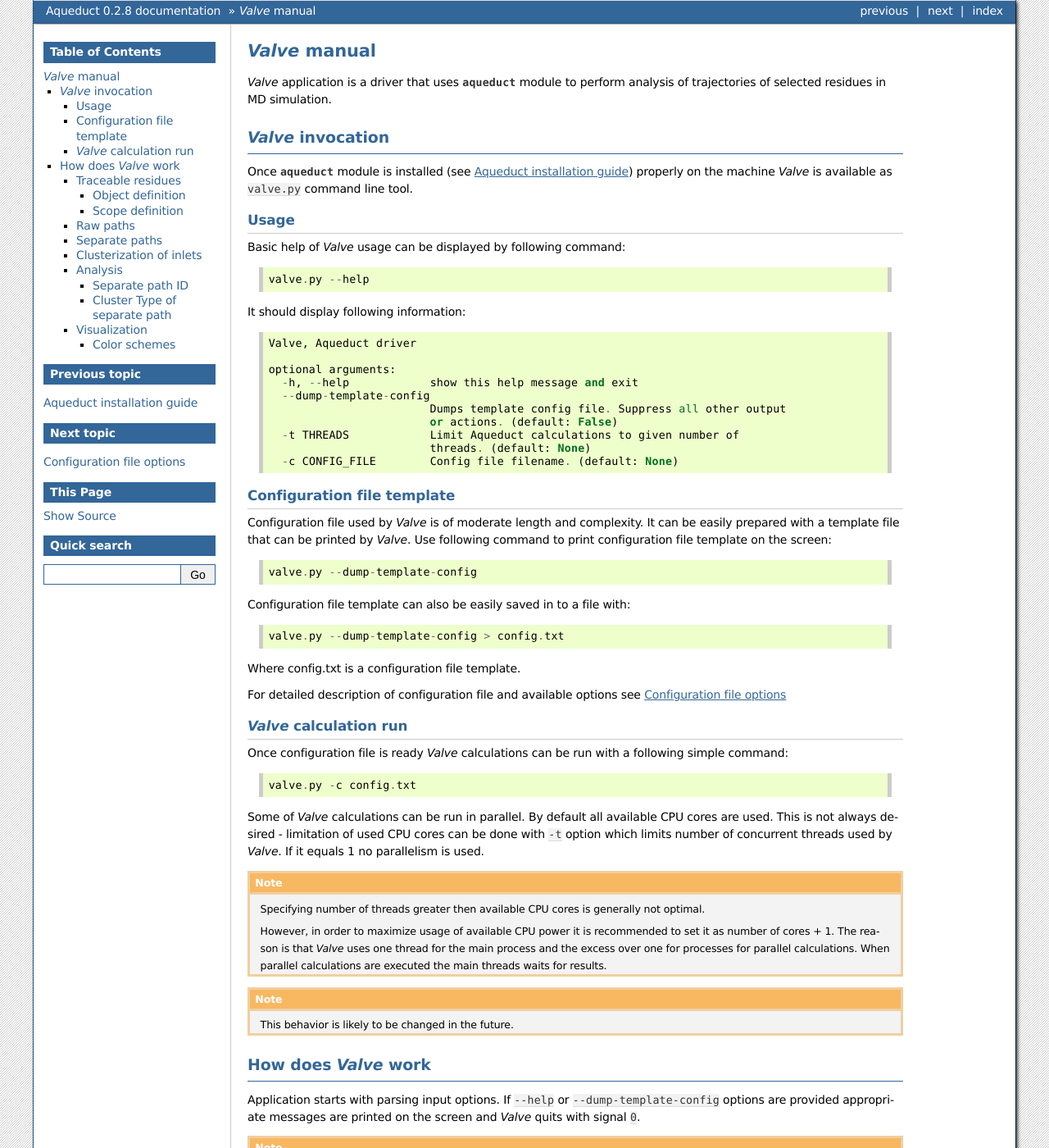
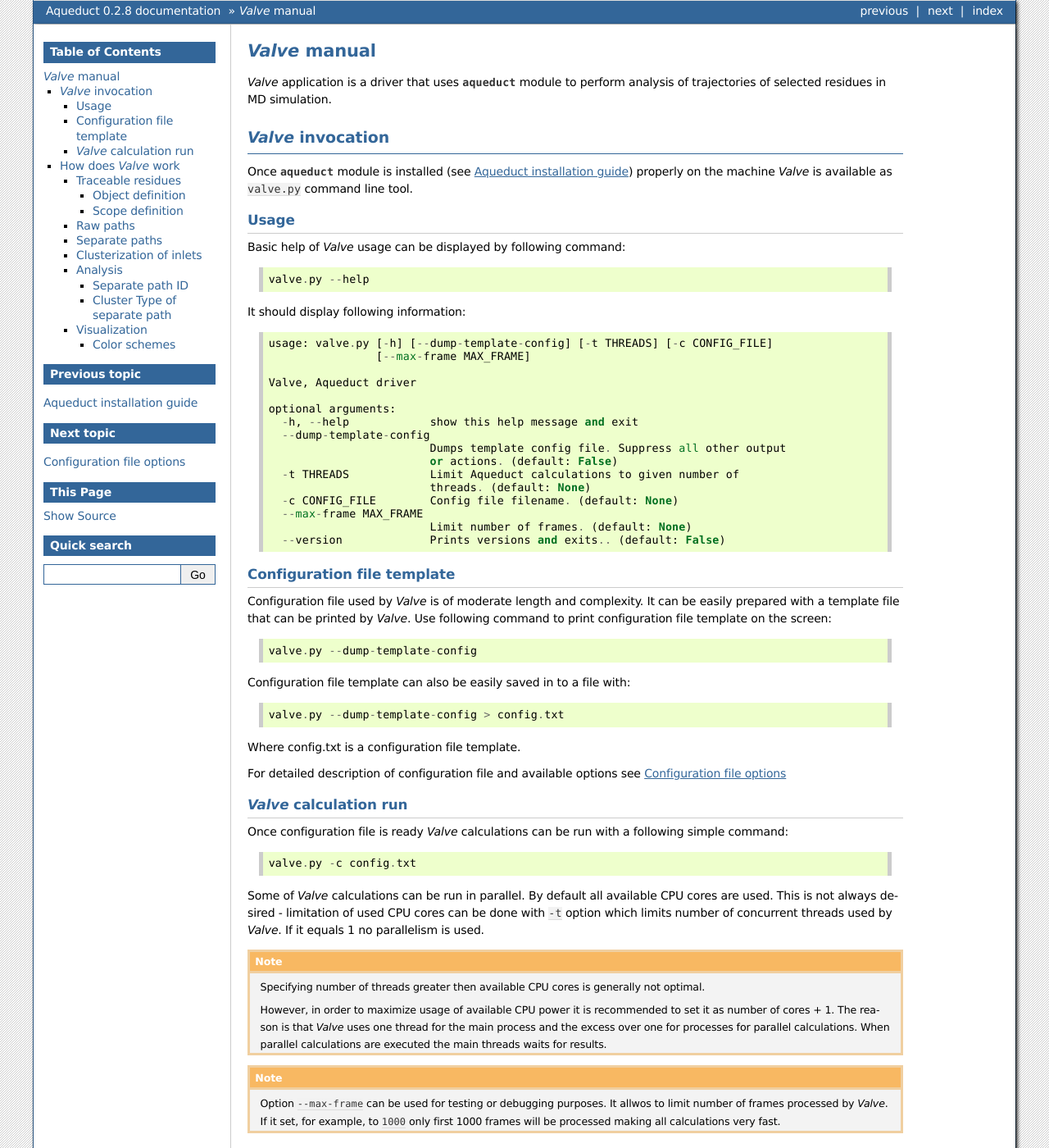
Before and after one commit to TUNNELING-GROUP/aqua-duct, a Sphinx documentation site: the page built from docs/source/valve/valve_manual.rst, in a window 1280 px wide and 1400 px high. Shown: the whole window at 82% size. Built offline with Sphinx 7.4.7, drawn with Linux system fonts in a browser that asks for light colours.

```diff
--- a/docs/source/valve/valve_manual.rst
+++ b/docs/source/valve/valve_manual.rst
@@ -18,17 +18,22 @@ Basic help of *Valve* usage can be displayed by following command::
 
 It should display following information::
 
-	Valve, Aqueduct driver
+    usage: valve.py [-h] [--dump-template-config] [-t THREADS] [-c CONFIG_FILE]
+                    [--max-frame MAX_FRAME]
 
-	optional arguments:
-	  -h, --help            show this help message and exit
-	  --dump-template-config
-				Dumps template config file. Suppress all other output
-				or actions. (default: False)
-	  -t THREADS            Limit Aqueduct calculations to given number of
-				threads. (default: None)
-	  -c CONFIG_FILE        Config file filename. (default: None)
+    Valve, Aqueduct driver
 
+    optional arguments:
+      -h, --help            show this help message and exit
+      --dump-template-config
+                            Dumps template config file. Suppress all other output
+                            or actions. (default: False)
+      -t THREADS            Limit Aqueduct calculations to given number of
+                            threads. (default: None)
+      -c CONFIG_FILE        Config file filename. (default: None)
+      --max-frame MAX_FRAME
+                            Limit number of frames. (default: None)
+      --version             Prints versions and exits.. (default: False)
 
 Configuration file template
 ^^^^^^^^^^^^^^^^^^^^^^^^^^^
@@ -63,7 +68,9 @@ Some of *Valve* calculations can be run in parallel. By default all available CP
 
 .. note::
 
-    This behavior is likely to be changed in the future.
+    Option ``--max-frame`` can be used for testing or debugging purposes. It allwos to limit number of frames processed by *Valve*.
+    If it set, for example, to ``1000`` only first 1000 frames will be processed making all calculations very fast.
+
 
 How does *Valve* work
 ---------------------
--- a/src/aqueduct/__init__.py
+++ b/src/aqueduct/__init__.py
@@ -24,6 +24,7 @@ def version_nice():
     '''
     return '.'.join(map(str,version()))
 
+__version__ = version_nice()
 
 def greetings():
     '''
```
Also changed, not shown: 1 other file.
